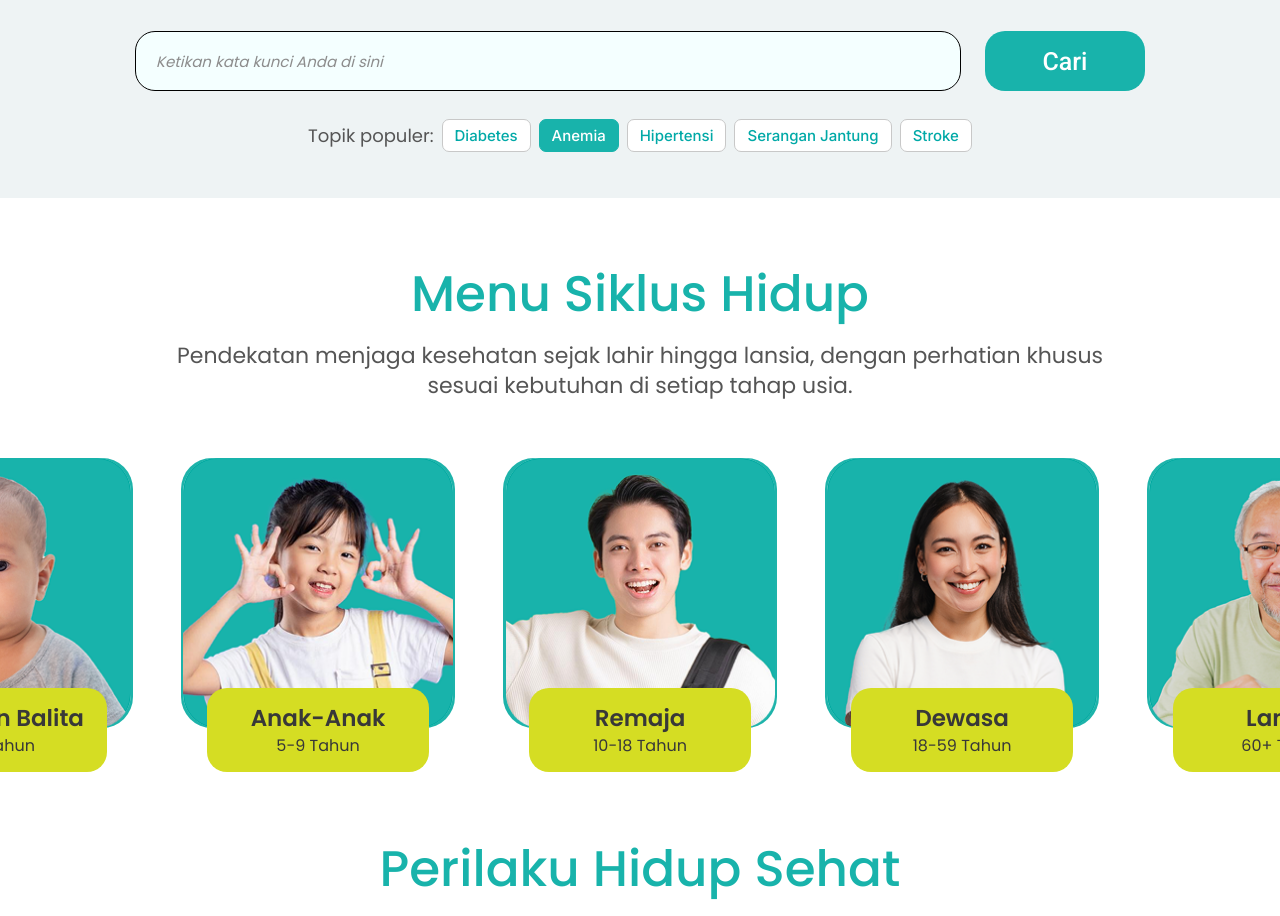
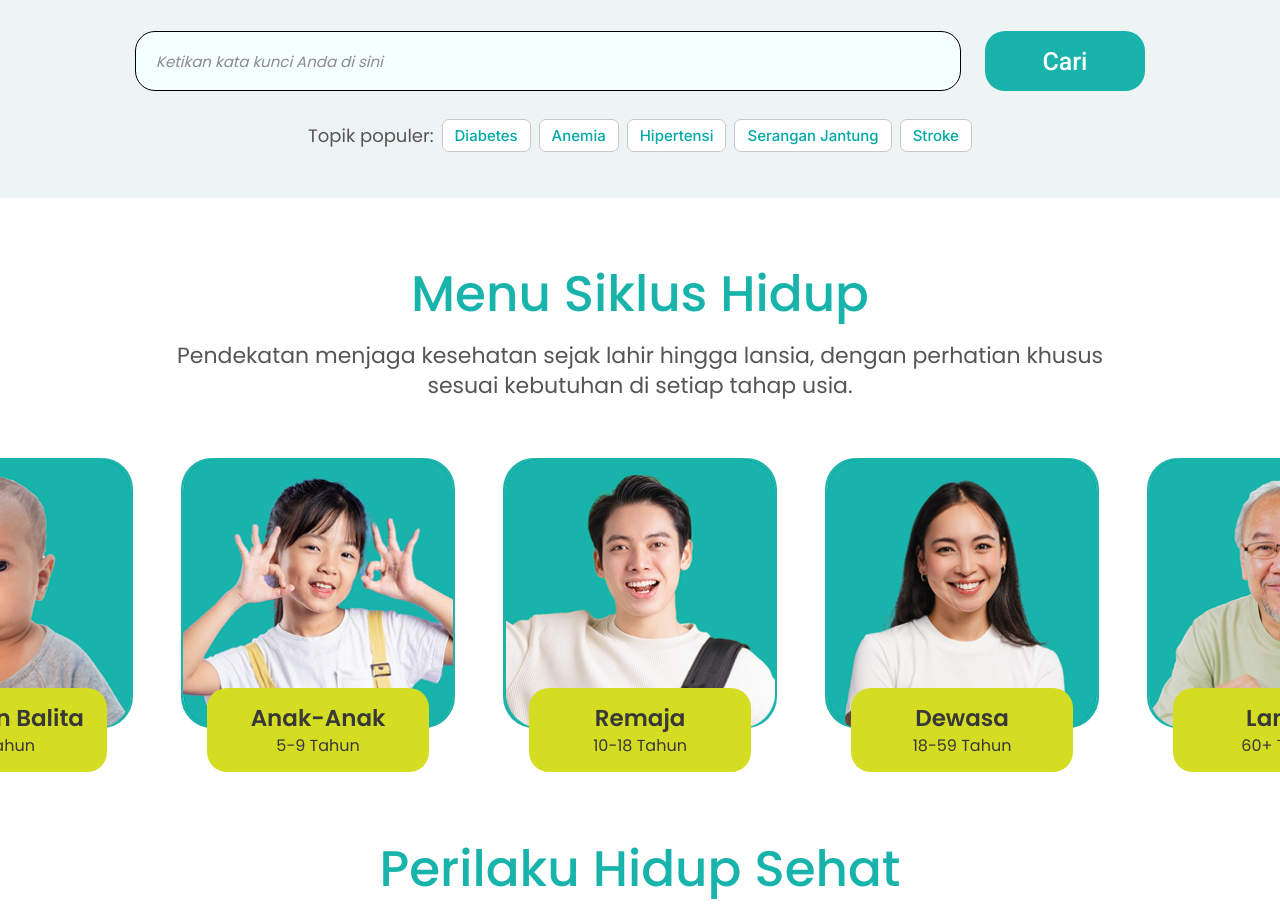
Before and after one commit to deFare00/ayosehat-statis, a Next.js app: page / in a window 1280 px wide. Shown: the part 1102-2018 px from the top of the page. Built offline with nearby package versions, Linux system fonts and the light colour scheme.

Commit message:
topik populer hover active

```diff
--- /dev/null
+++ b/app/PopularTopics.tsx
@@ -0,0 +1,22 @@
+"use client";
+
+import { useState } from "react";
+
+export default function PopularTopics({ topics }: { topics: string[] }) {
+  const [activeTopic, setActiveTopic] = useState<string | null>(null);
+
+  return (
+    <>
+      {topics.map((topic) => (
+        <a
+          className={activeTopic === topic ? "active" : ""}
+          href="#topik"
+          key={topic}
+          onClick={() => setActiveTopic(topic)}
+        >
+          {topic}
+        </a>
+      ))}
+    </>
+  );
+}
--- a/app/page.tsx
+++ b/app/page.tsx
@@ -1,6 +1,7 @@
 import Image from "next/image";
 import Link from "next/link";
 import NavMenu from "./NavMenu";
+import PopularTopics from "./PopularTopics";
 const socialLinks = [
   { label: "Instagram", icon: "/images/instagram.svg" },
   { label: "Facebook", icon: "/images/facebook.svg" },
@@ -112,9 +113,7 @@ export default function Home() {
             </form>
             <div className="chips" aria-label="Topik populer">
               <span>Topik populer:</span>
-              {topics.map((topic, index) => (
-                <a className={index === 1 ? "active" : ""} href="#topik" key={topic}>{topic}</a>
-              ))}
+              <PopularTopics topics={topics} />
             </div>
           </div>
         </section>
```
